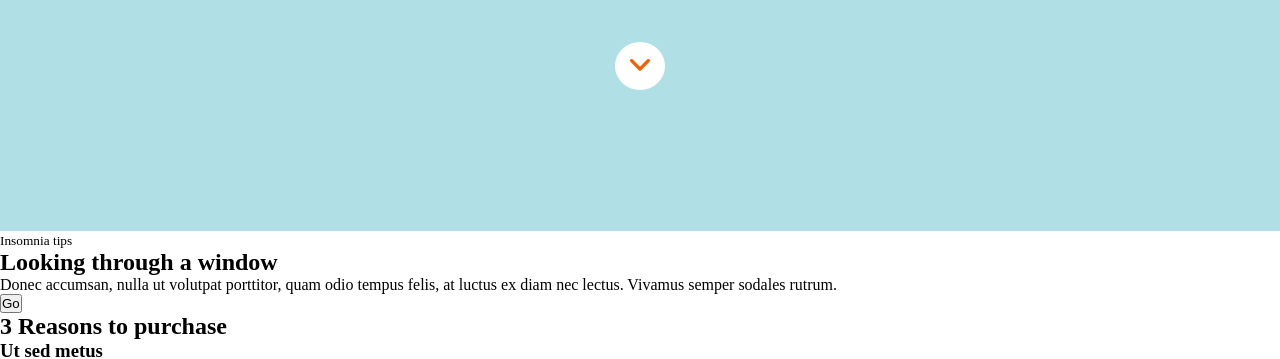
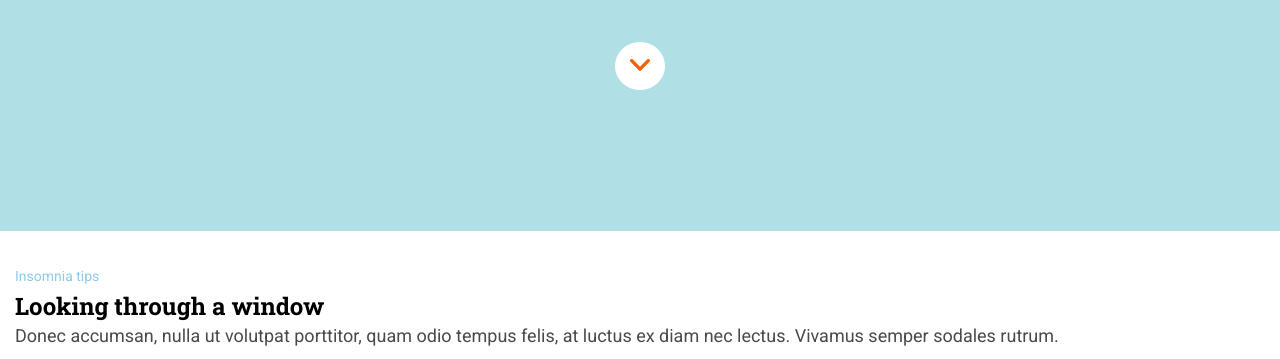
Before and after one commit to chicano85/anonimous-proxy, a website: page src/html/index.html in a window 1280 px wide. Shown: the part 569-928 px from the top of the page. Drawn offline with nearby package versions, Linux system fonts and the light colour scheme; files that its build step writes are made by us from their sources; files whose address does not match are found by name.

Commit message:
add scss section tips

```diff
--- a/src/html/partials/main.html
+++ b/src/html/partials/main.html
@@ -11,13 +11,13 @@
     </a>
   </section>
   <section class="tips">
-    <small>Insomnia tips</small>
-    <h2>Looking through a window</h2>
-    <p>
+    <small class="tips__small">Insomnia tips</small>
+    <h2 class="tips__title">Looking through a window</h2>
+    <p class="tips__text">
       Donec accumsan, nulla ut volutpat porttitor, quam odio tempus felis, at
       luctus ex diam nec lectus. Vivamus semper sodales rutrum.
     </p>
-    <button>Go</button>
+    <button class="tips_button">Go</button>
   </section>
   <section class="reasons">
     <h2>3 Reasons to purchase</h2>
--- a/src/scss/core/_reset.scss
+++ b/src/scss/core/_reset.scss
@@ -2,4 +2,6 @@
   box-sizing: border-box;
   margin: 0;
   padding: 0;
+  list-style: none;
+  text-decoration: none;
 }
--- a/src/scss/layout/_main.scss
+++ b/src/scss/layout/_main.scss
@@ -1,3 +1,5 @@
+/*section 1 */
+
 .main__hero {
   display: flex;
   flex-direction: column;
@@ -30,3 +32,43 @@
   border-radius: 50%;
   padding: 15px;
 }
+
+/*section 2 */
+
+.tips {
+  display: flex;
+  flex-direction: column;
+  margin-left: 15px;
+}
+
+.tips__small {
+  color: #8ccbea;
+  font-family: "Roboto";
+  font-size: 14px;
+  line-height: 30px;
+  margin-top: 30px;
+}
+
+.tips__title {
+  font-family: "Roboto Slab";
+  font-size: 24px;
+  line-height: 30px;
+}
+
+.tips__text {
+  font-family: "Roboto";
+  font-size: 18px;
+  line-height: 30px;
+  color: #4a4a4a;
+}
+
+.tips_button {
+  color: #f26002;
+  border-color: #f26002;
+  font-family: "Roboto";
+  font-size: 20px;
+  width: 76px;
+  height: 45px;
+  border-radius: 22.5px;
+  margin-top: 30px;
+}
--- a/src/scss/main.scss
+++ b/src/scss/main.scss
@@ -2,7 +2,10 @@
 
 @import url("https://fonts.googleapis.com/css2?family=Roboto+Slab:wght@700&display=swap");
 
+@import url("https://fonts.googleapis.com/css2?family=Roboto&display=swap");
+
 /* core */
+
 @import "./core/reset.scss";
 
 /* layout */
```
